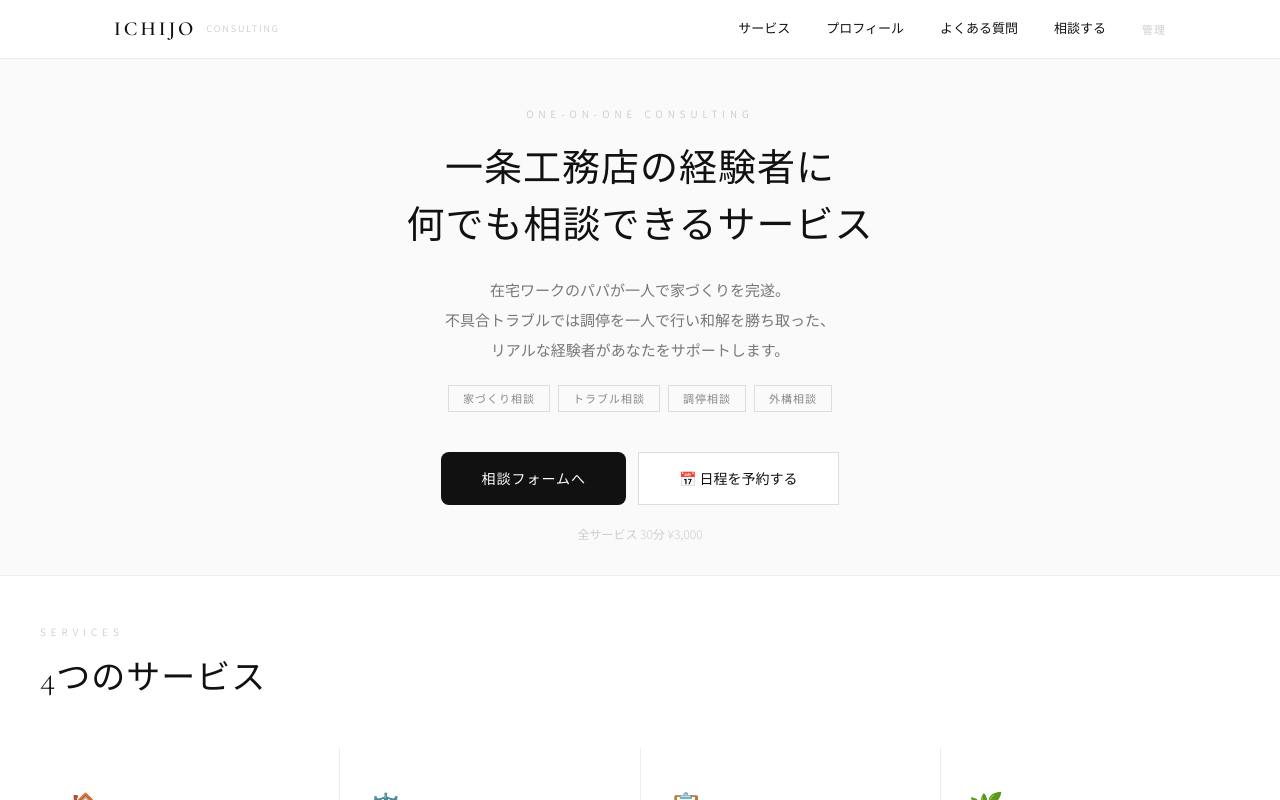
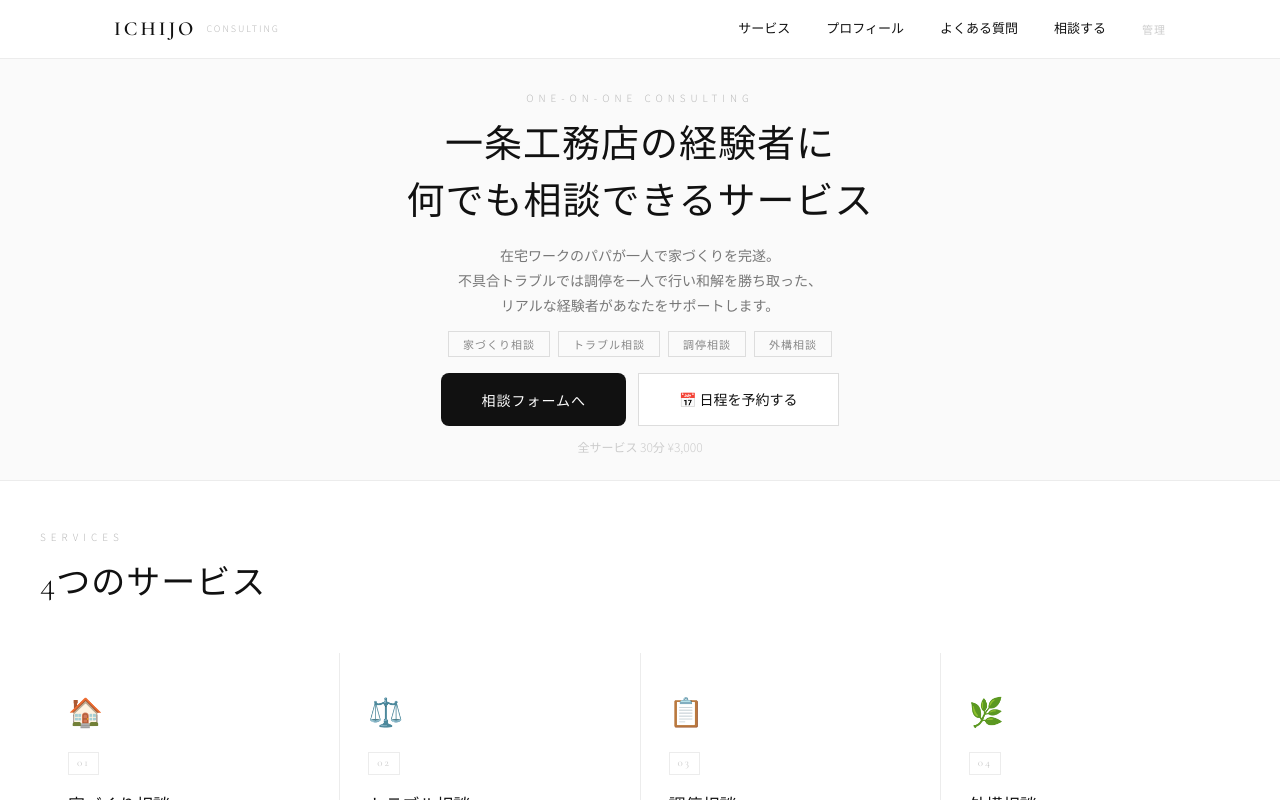
Before and after one commit to tradehant1-cloud/ichijo-consul, a React (Vite) app: page / in a window 1280 px wide. Shown: the top 800 px of the page. Built offline with nearby package versions, Linux system fonts and the light colour scheme.

Commit message:
compact hero

```diff
--- a/src/App.jsx
+++ b/src/App.jsx
@@ -201,16 +201,16 @@
         {/* ===== TOP ===== */}
         {view === "top" && (
           <div>
-            <section style={{ display: "flex", alignItems: "center", justifyContent: "center", background: "#fafafa", padding: "3rem 1.5rem 2rem", textAlign: "center", borderBottom: "1px solid #ececec" }}>
+            <section style={{ display: "flex", alignItems: "center", justifyContent: "center", background: "#fafafa", padding: "2rem 1.5rem 1.5rem", textAlign: "center", borderBottom: "1px solid #ececec" }}>
               <div className="fade-in">
-                <p style={{ fontSize: 10, letterSpacing: 5, color: "#bbb", marginBottom: 20, fontWeight: 300 }}>ONE-ON-ONE CONSULTING</p>
-                <h1 className="hero-title" style={{ fontFamily: "'Cormorant Garamond', serif", fontSize: 38, fontWeight: 300, lineHeight: 1.5, marginBottom: 20, letterSpacing: 1 }}>
+                <p style={{ fontSize: 10, letterSpacing: 5, color: "#bbb", marginBottom: 12, fontWeight: 300 }}>ONE-ON-ONE CONSULTING</p>
+                <h1 className="hero-title" style={{ fontFamily: "'Cormorant Garamond', serif", fontSize: 38, fontWeight: 300, lineHeight: 1.5, marginBottom: 12, letterSpacing: 1 }}>
                   一条工務店の経験者に<br />何でも相談できるサービス
                 </h1>
-                <p style={{ fontSize: 15, color: "#777", fontWeight: 300, lineHeight: 2, marginBottom: 20, maxWidth: 500, margin: "0 auto 20px" }}>
+                <p style={{ fontSize: 14, color: "#777", fontWeight: 300, lineHeight: 1.8, marginBottom: 12, maxWidth: 500, margin: "0 auto 12px" }}>
                   在宅ワークのパパが一人で家づくりを完遂。<br />不具合トラブルでは調停を一人で行い和解を勝ち取った、<br />リアルな経験者があなたをサポートします。
                 </p>
-                <div style={{ display: "flex", gap: 8, justifyContent: "center", flexWrap: "wrap", marginBottom: 40 }}>
+                <div style={{ display: "flex", gap: 8, justifyContent: "center", flexWrap: "wrap", marginBottom: 16 }}>
                   {["家づくり相談", "トラブル相談", "調停相談", "外構相談"].map((tag) => (
                     <span key={tag} style={{ fontSize: 11, border: "1px solid #ddd", padding: "4px 14px", color: "#888", fontWeight: 300, letterSpacing: 1 }}>{tag}</span>
                   ))}
@@ -225,7 +225,7 @@
                     📅 日程を予約する
                   </a>
                 </div>
-                <p style={{ marginTop: 20, fontSize: 12, color: "#ccc", fontWeight: 300 }}>全サービス 30分 ¥3,000</p>
+                <p style={{ marginTop: 12, fontSize: 12, color: "#ccc", fontWeight: 300 }}>全サービス 30分 ¥3,000</p>
               </div>
             </section>
 
```
